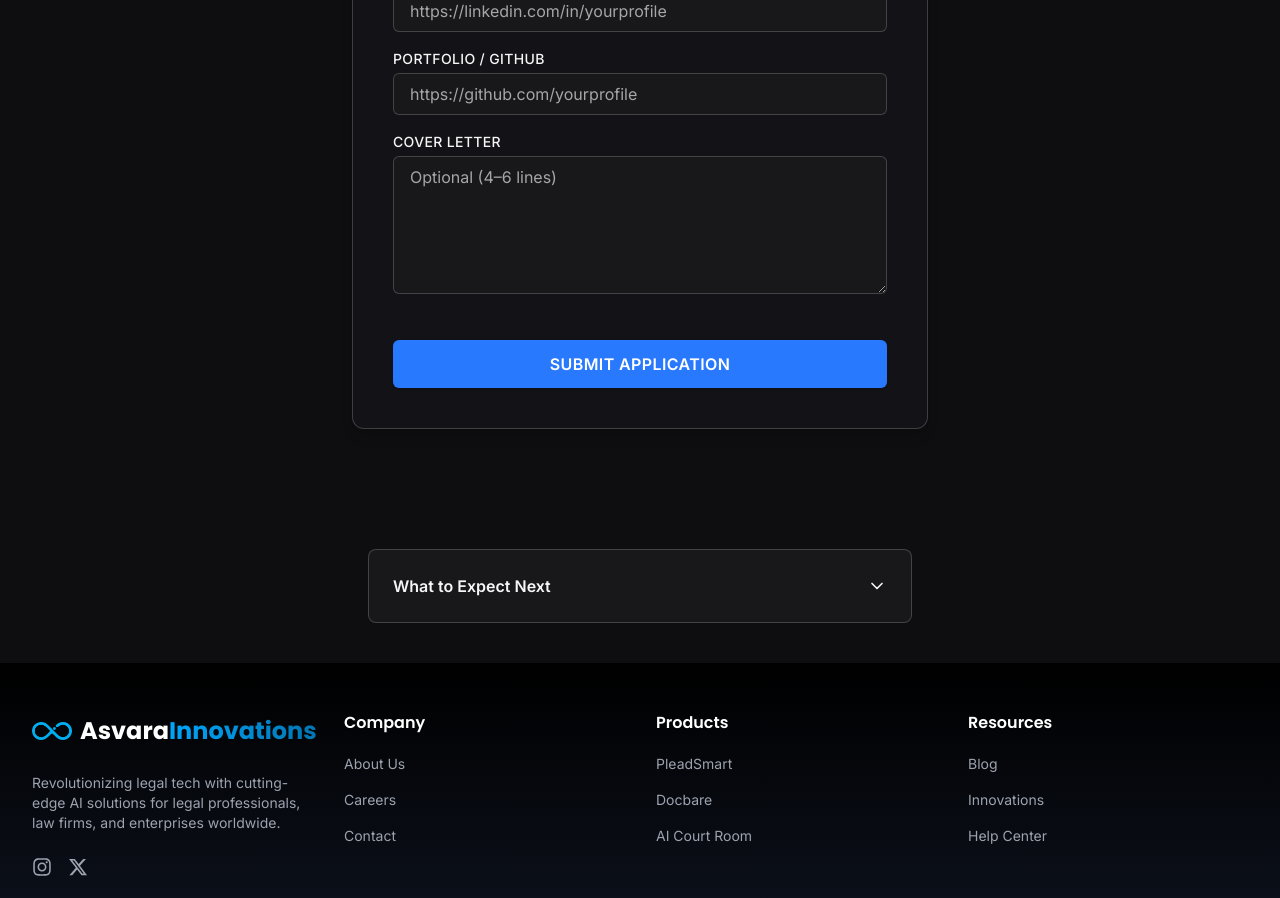
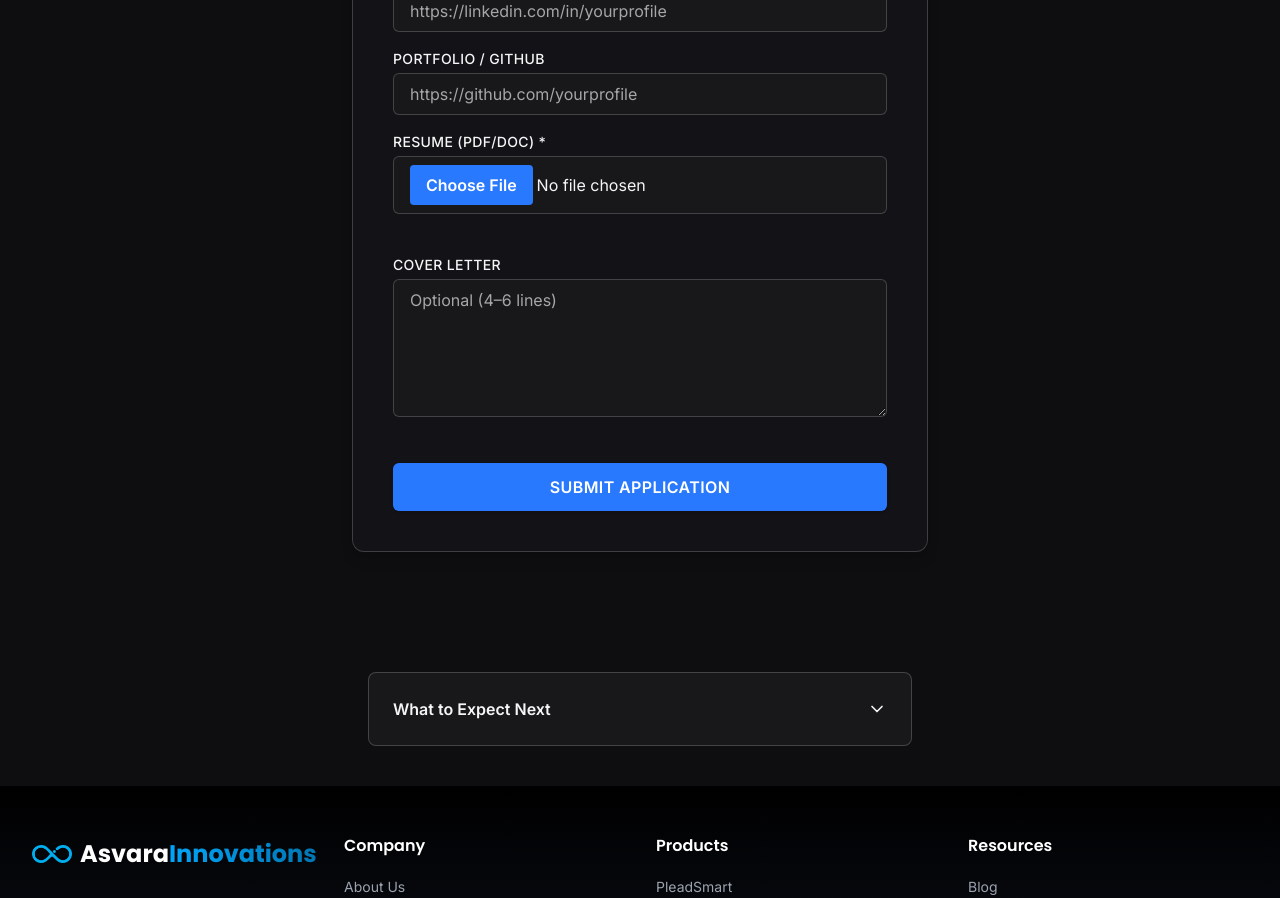
Before and after one commit to asvarainnovations/asvara-innovations-site, a Next.js app: page /careers in a window 1280 px wide. Shown: the part 1740-2638 px from the top of the page. Built offline with nearby package versions, Linux system fonts and the light colour scheme; no server answers.

Commit message:
Added the missing Resume field in careers page

```diff
--- a/app/careers/page.tsx
+++ b/app/careers/page.tsx
@@ -8,6 +8,7 @@ import { CheckCircle, Users, Brain, BookOpen, Clock, ChevronDown, ChevronUp, Spa
 import { z } from "zod";
 import { toast } from "sonner";
 import Footer from "../components/Footer";
+import ResumeUpload from "./ResumeUpload";
 import axios from '@/lib/axios';
 
 const culturePoints = [
@@ -230,6 +231,11 @@ export default function CareersPage() {
                 />
               </div>
               {/* Resume Upload */}
+              <ResumeUpload
+                onChange={handleChange}
+                error={errors.resume}
+                touched={touched.resume}
+              />
               {/* Cover Letter */}
               <div>
                 <label className="block text-[#F5F5F5] text-[0.875rem] font-medium uppercase mb-1 tracking-wide" htmlFor="cover">Cover Letter</label>
```
